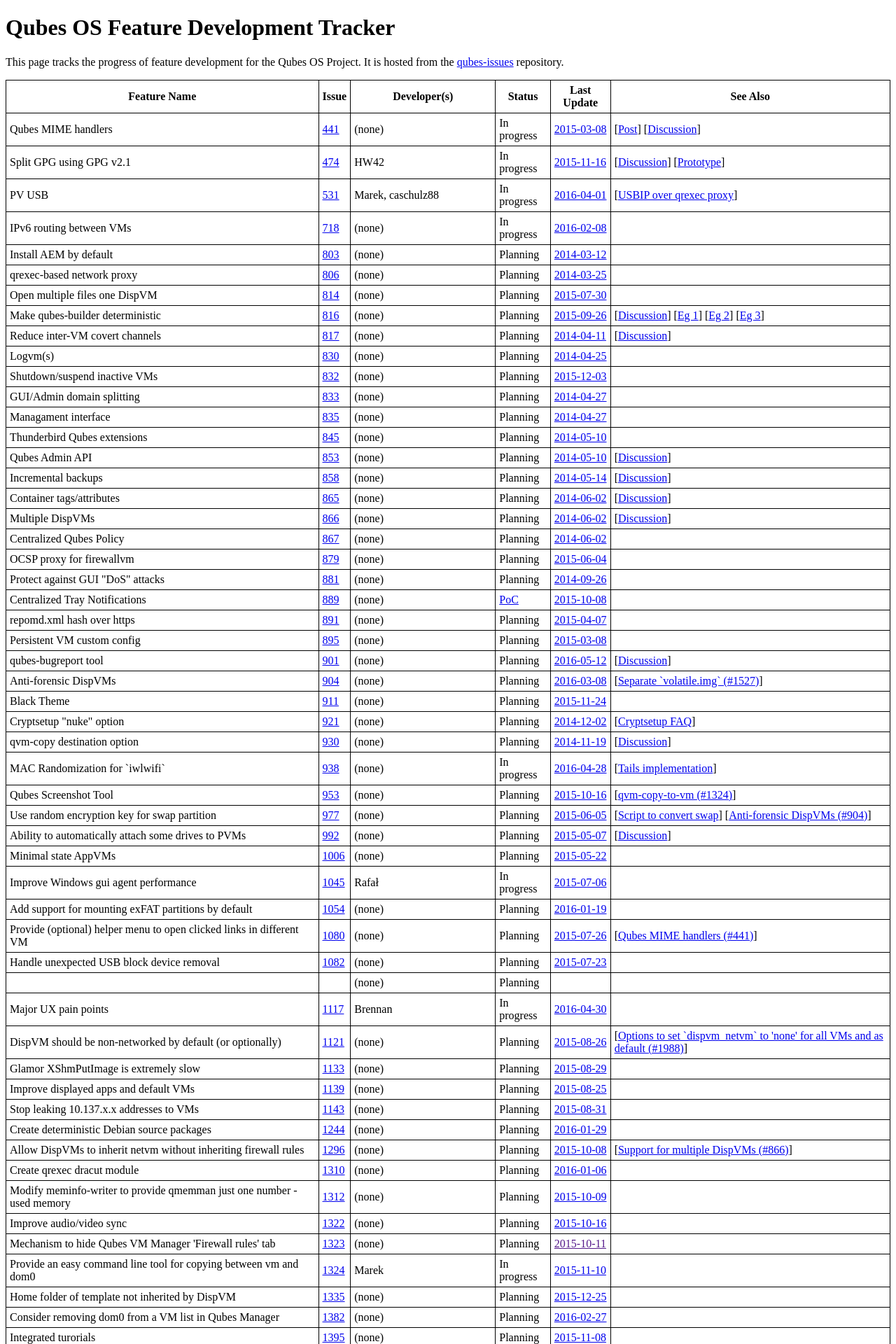
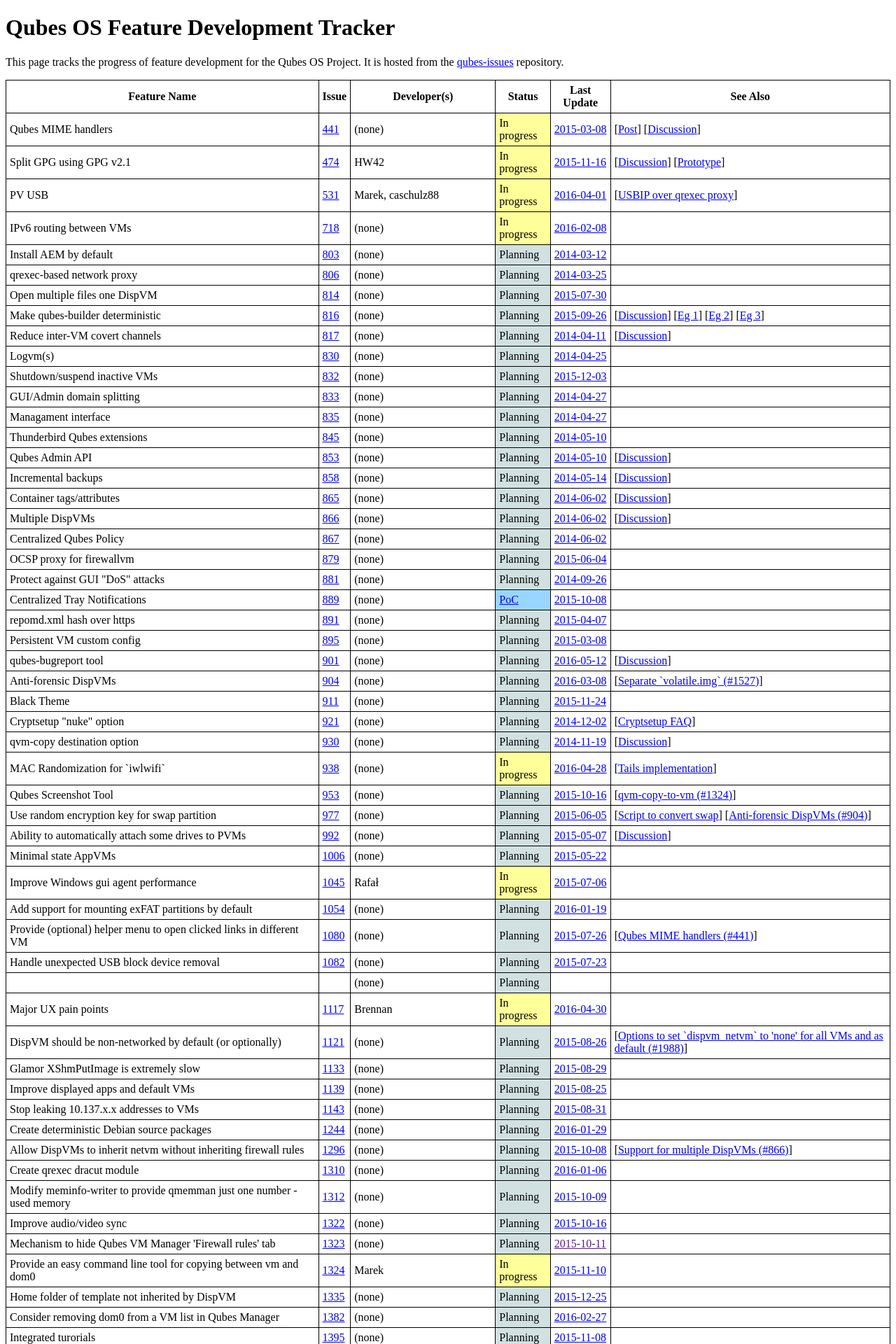
Before and after one commit to QubesOS/qubes-issues, a Jekyll site: the page built from index.md, in a window 1280 px wide. Shown: the top 1920 px of the page at 70% size. Built offline with Jekyll 4.4.1, drawn with Linux system fonts in a browser that asks for light colours.

Commit message:
Add background colors to status cells

```diff
--- a/_includes/feature-table.html
+++ b/_includes/feature-table.html
@@ -19,13 +19,21 @@
         <a href="https://github.com/QubesOS/qubes-issues/issues/{{ feature.issue }}">{{ feature.issue }}</a>
       </td>
       <td>
-      {% if feature.devs%}
+      {% if feature.devs %}
         {{ feature.devs }}
       {% else %}
         (none)
       {% endif %}
       </td>
-      <td>
+      {% if feature.status.term == 'In progress' %}
+      <td class="in-progress">
+      {% elsif feature.status.term == 'PoC' %}
+      <td class="poc">
+      {% elsif feature.status.term == 'Waiting' %}
+      <td class="waiting">
+      {% else %}
+      <td class="planning">
+      {% endif %}
       {% if feature.status.term %}
         {% if feature.status.url %}
           <a href="{{ feature.status.url }}">{{ feature.status.term }}</a>
--- a/css/style.css
+++ b/css/style.css
@@ -8,3 +8,18 @@ td, th {
   border-style: solid;
   padding: 5px;
 }
+tr:hover {
+  background-color: #f5f5f5;
+}
+td.planning {
+  background-color: #d1e0e0;
+}
+td.in-progress {
+  background-color: #ffff99;
+}
+td.poc {
+  background-color: #99d6ff;
+}
+td.waiting {
+  background-color: #e6b3b3;
+}
```
